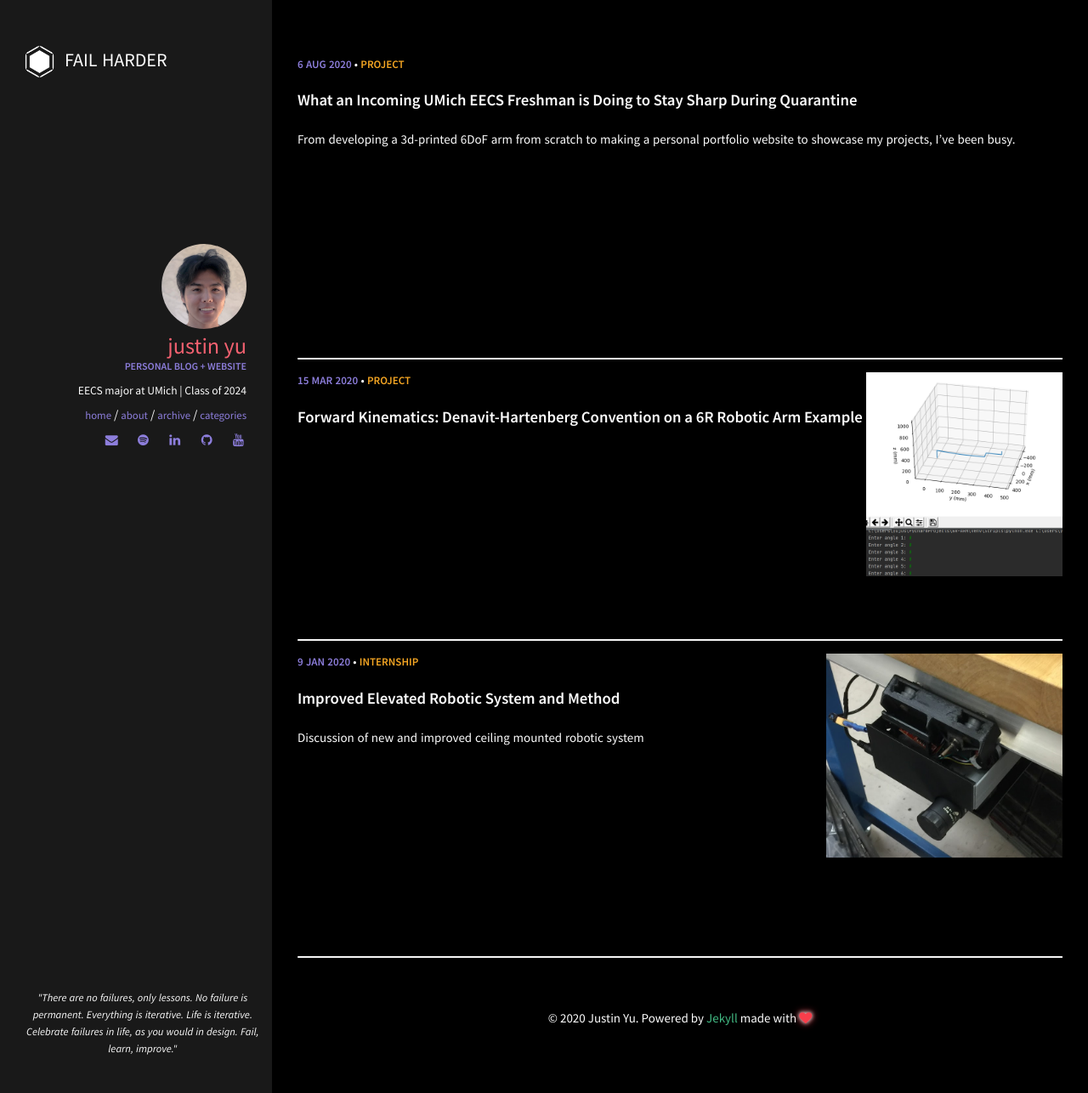
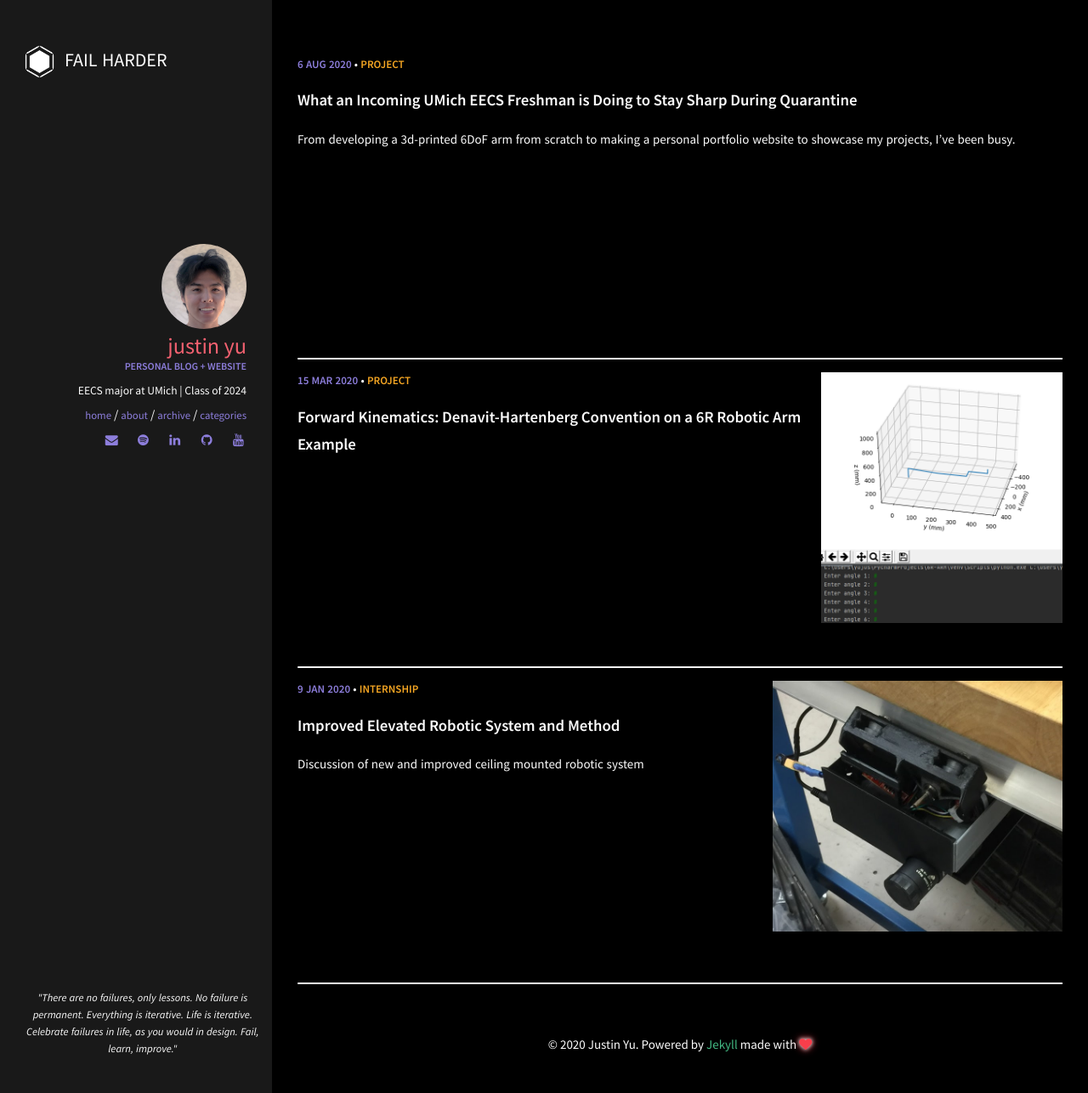
Before and after one commit to uynitsuj/uynitsuj.github.io, a Jekyll site: the page built from index.html, in a window 1280 px wide. Shown: the whole page at 85% size. Built offline with Jekyll 4.4.1, drawn with Linux system fonts in a browser that asks for light colours.

Commit message:
post img

```diff
--- a/_layouts/post_listing.html
+++ b/_layouts/post_listing.html
@@ -19,7 +19,7 @@ layout: default
       {% endfor %}
       {% endif %}
       {% if post.image %}
-      <img align="right" src="{{ site.url }}/img/{{ post.image }}" alt="{{ site.url }}/img/{{ post.image }}" height="240">
+      <img align="right" src="{{ site.url }}/img/{{ post.image }}" alt="{{ site.url }}/img/{{ post.image }}" height="295">
       {% endif %}
     </p>
     <h4>
```
